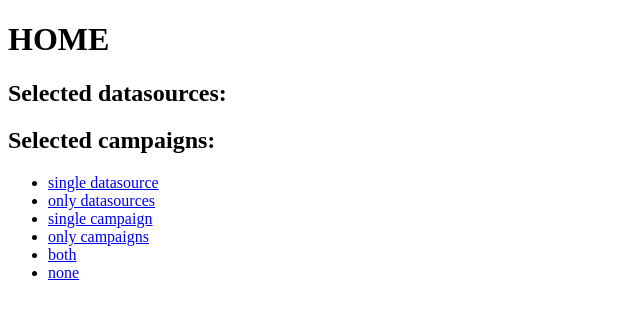
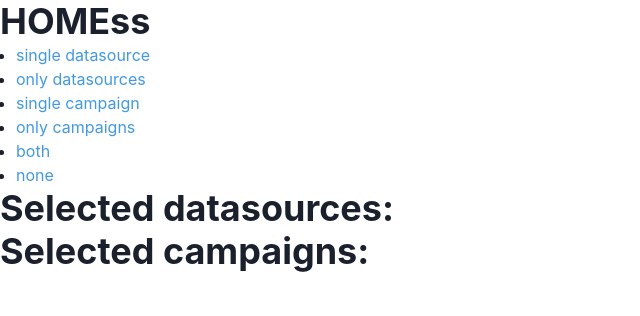
Before and after one commit to zorzysty/adv-challenge, a React (Create React App) app: page / in a window 1280 px wide. Shown: the top 316 px of the page, without its empty margins (0-640 px from the left). Built offline with nearby package versions, Linux system fonts and the light colour scheme.

Commit message:
add chakra-ui

```diff
--- a/package.json
+++ b/package.json
@@ -3,6 +3,10 @@
   "version": "0.1.0",
   "private": true,
   "dependencies": {
+    "@chakra-ui/react": "^1.6.5",
+    "@emotion/react": "^11",
+    "@emotion/styled": "^11",
+    "framer-motion": "^4",
     "query-string": "^7.0.1",
     "react": "^17.0.2",
     "react-dom": "^17.0.2",
--- a/src/App.tsx
+++ b/src/App.tsx
@@ -1,10 +1,14 @@
+import { ChakraProvider } from "@chakra-ui/react"
 import React from "react"
 import { BrowserRouter as Router } from "react-router-dom"
 
 import { Home } from "./pages/Home"
+import { theme } from "./theme/theme"
 
 export const App = () => (
-  <Router>
-    <Home />
-  </Router>
+  <ChakraProvider theme={theme}>
+    <Router>
+      <Home />
+    </Router>
+  </ChakraProvider>
 )
--- a/src/pages/Home/Home.tsx
+++ b/src/pages/Home/Home.tsx
@@ -1,5 +1,6 @@
 import React from "react"
-import { Link } from "react-router-dom"
+import { Link as RouterLink } from "react-router-dom"
+import { Heading, ListItem, UnorderedList, Link } from "@chakra-ui/react"
 
 import { useHome } from "./useHome"
 
@@ -8,50 +9,65 @@ export const Home = () => {
   const { campaigns, datasources } = useHome()
 
   return (
-    <div>
-      <h1>HOME</h1>
+    <>
+      <Heading as={"h1"}>HOMEss</Heading>
 
-      <h2>Selected datasources:</h2>
-      <ul>
-        {datasources.map((datasource) => (
-          <li key={datasource}>{datasource}</li>
-        ))}
-      </ul>
+      <UnorderedList>
+        <ListItem>
+          <Link as={RouterLink} to="/?datasources=aaa">
+            single datasource
+          </Link>
+        </ListItem>
 
-      <h2>Selected campaigns:</h2>
-      <ul>
-        {campaigns.map((campaign) => (
-          <li key={campaign}>{campaign}</li>
-        ))}
-      </ul>
+        <ListItem>
+          <Link as={RouterLink} to="/?datasources=aaa,bbb,ccc,aaa">
+            only datasources
+          </Link>
+        </ListItem>
 
-      <ul>
-        <li>
-          <Link to="/?datasources=aaa">single datasource</Link>
-        </li>
+        <ListItem>
+          <Link as={RouterLink} to="/?campaigns=xxx">
+            single campaign
+          </Link>
+        </ListItem>
 
-        <li>
-          <Link to="/?datasources=aaa,bbb,ccc,aaa">only datasources</Link>
-        </li>
+        <ListItem>
+          <Link as={RouterLink} to="/?campaigns=xxx,yyy,zzz,yyy">
+            only campaigns
+          </Link>
+        </ListItem>
 
-        <li>
-          <Link to="/?campaigns=xxx">single campaign</Link>
-        </li>
-
-        <li>
-          <Link to="/?campaigns=xxx,yyy,zzz,yyy">only campaigns</Link>
-        </li>
-
-        <li>
-          <Link to="/?datasources=aaa,bbb,ccc,aaa&campaigns=xxx,yyy,zzz,yyy">
+        <ListItem>
+          <Link
+            as={RouterLink}
+            to="/?datasources=aaa,bbb,ccc,aaa&campaigns=xxx,yyy,zzz,yyy"
+          >
             both
           </Link>
-        </li>
+        </ListItem>
 
-        <li>
-          <Link to="/">none</Link>
-        </li>
-      </ul>
-    </div>
+        <ListItem>
+          <Link as={RouterLink} to="/">
+            none
+          </Link>
+        </ListItem>
+      </UnorderedList>
+
+      <Heading as={"h2"}>Selected datasources:</Heading>
+
+      <UnorderedList>
+        {datasources.map((datasource) => (
+          <ListItem key={datasource}>{datasource}</ListItem>
+        ))}
+      </UnorderedList>
+
+      <Heading as={"h2"}>Selected campaigns:</Heading>
+
+      <UnorderedList>
+        {campaigns.map((campaign) => (
+          <ListItem key={campaign}>{campaign}</ListItem>
+        ))}
+      </UnorderedList>
+    </>
   )
 }
--- /dev/null
+++ b/src/theme/components/Link.ts
@@ -0,0 +1,5 @@
+export const Link = {
+  baseStyle: {
+    color: "blue.400",
+  },
+}
--- /dev/null
+++ b/src/theme/theme.ts
@@ -0,0 +1,9 @@
+import { extendTheme } from "@chakra-ui/react"
+
+import { Link } from "./components/Link"
+
+export const theme = extendTheme({
+  components: {
+    Link,
+  },
+})
```
Also changed, not shown: 1 other file (tests, documents, lock files or other folders).
